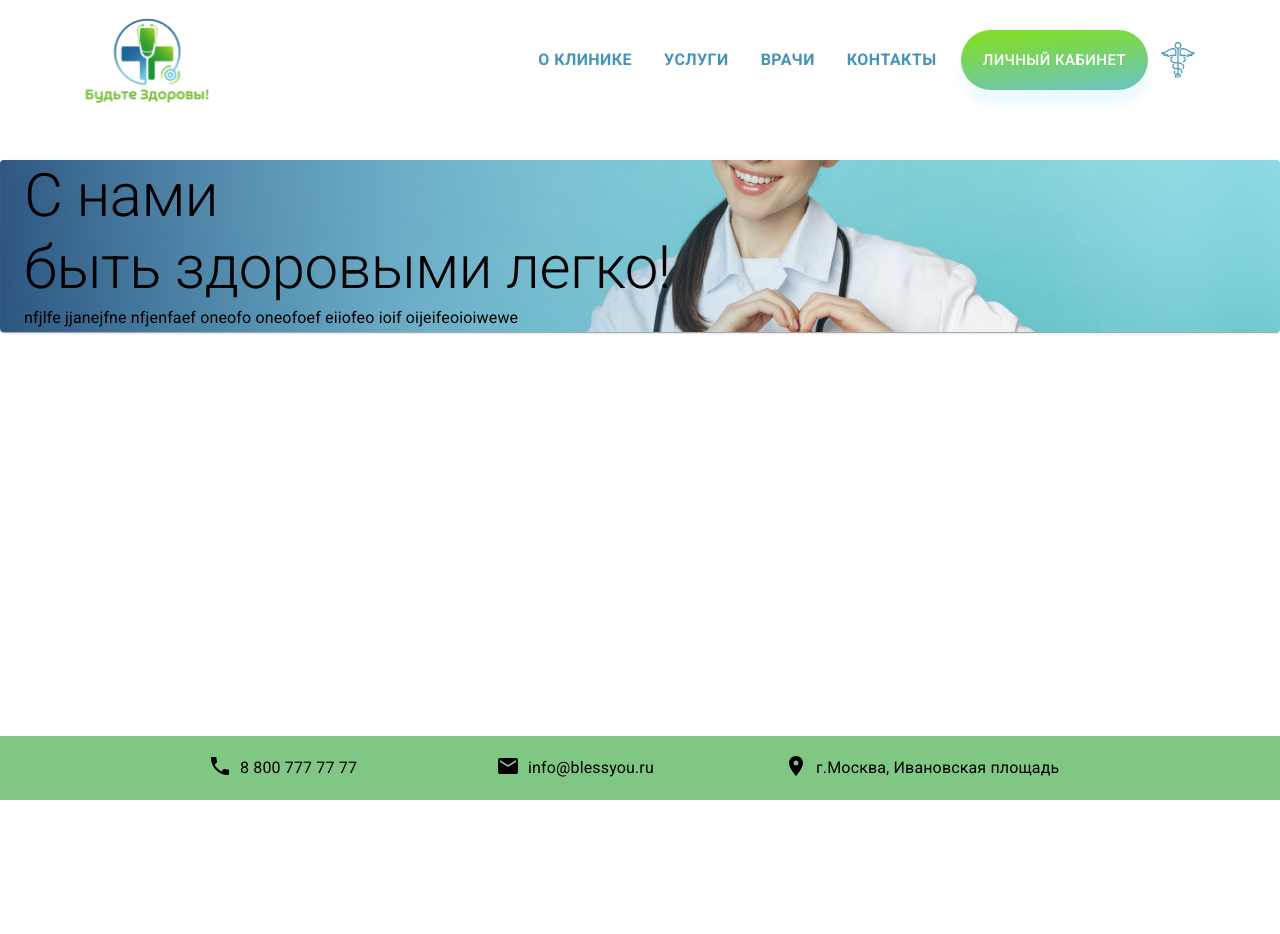
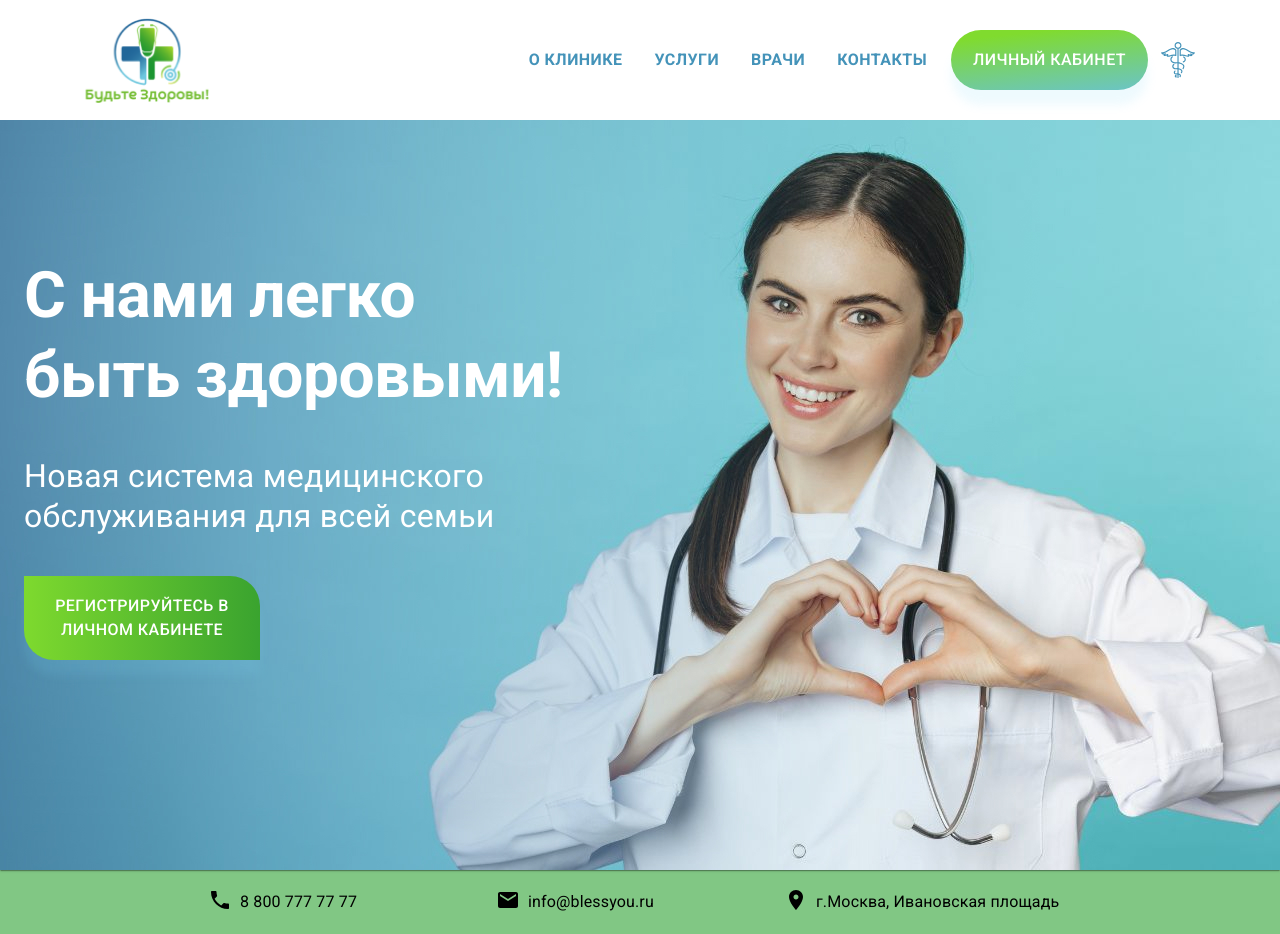
Before and after one commit to tex3700/blessyou-project, a React (Create React App) app in the folder front/: page / in a window 1280 px wide. Before the commit the page ends 800 px from the top, so only its background shows below. Built offline with nearby package versions, Linux system fonts and the light colour scheme.

Commit message:
finish mainPaper

```diff
--- a/front/src/component/footer/styles.js
+++ b/front/src/component/footer/styles.js
@@ -5,7 +5,7 @@ const useStyles = makeStyles((theme) => ({
     bottom: 0,
     left: "auto",
     right: 0,
-    position: "fixed",
+    // position: "fixed",
     width: "100%",
     backgroundColor: "#81c784",
   },
@@ -13,7 +13,7 @@ const useStyles = makeStyles((theme) => ({
   root: {
     flexFlow: 1,
     padding: theme.spacing(1),
-    marginTop: "auto",
+    // marginTop: "auto",
   },
 }));
 
--- a/front/src/component/header/styles.js
+++ b/front/src/component/header/styles.js
@@ -5,6 +5,7 @@ import enteranceDoctorsIcon from "./../../static/icons/enteranceDoctorsIcon.svg"
 
 const useStyles = makeStyles((theme) => ({
   appbar: {
+    position: "relative",
     height: "120px",
     justifyContent: "center",
     boxShadow: "none",
@@ -31,6 +32,9 @@ const useStyles = makeStyles((theme) => ({
     height: "60px",
     background: "linear-gradient(173.86deg, #80DB2E 13.23%, #68C1DA 110.72%)",
     color: "#FFFFFF",
+    fontSize: "16px",
+    lineHeight: "24px",
+    textAlign: "center",
     boxShadow: "0px 15px 10px rgba(125, 214, 246, 0.13)",
     borderRadius: "30px",
     "&:hover": {
@@ -53,6 +57,7 @@ const useStyles = makeStyles((theme) => ({
     fontSize: "16px",
     lineHeight: "24px",
     fontWeight: "600",
+    textAlign: "center",
   },
 }));
 
--- a/front/src/component/mainPage/main.jsx
+++ b/front/src/component/mainPage/main.jsx
@@ -1,4 +1,11 @@
-import { Box, Container, Paper, Typography } from "@material-ui/core";
+import {
+  Box,
+  Button,
+  Container,
+  Grid,
+  Paper,
+  Typography,
+} from "@material-ui/core";
 import React from "react";
 import useStyles from "./styles";
 import image from "./../../static/image/mainPageBunner.jpg";
@@ -7,14 +14,31 @@ const Main = () => {
   return (
     <Paper className={classes.mainPaper}>
       <Container fixed>
-        <Box className="mainBox" mt={20}>
-          <Typography variant="h2">С нами</Typography>
-          <Typography variant="h2">быть здоровыми легко!</Typography>
-          <Typography variant="subtitle1">
-            {" "}
-            nfjlfe jjanejfne nfjenfaef oneofo oneofoef eiiofeo ioif
-            oijeifeoioiwewe
-          </Typography>
+        <Box className={classes.mainBox}>
+          <Grid container className={classes.mainContentGrid}>
+            <Grid item>
+              {" "}
+              <Typography className={classes.mainTextH2} variant="h2">
+                С нами легко
+              </Typography>
+              <Typography className={classes.mainTextH2} variant="h2">
+                быть здоровыми!
+              </Typography>
+            </Grid>
+            <Grid item>
+              <Typography
+                variant="subtitle1"
+                className={classes.mainTextParagraf}
+              >
+                Новая система медицинского обслуживания для всей семьи
+              </Typography>
+            </Grid>
+            <Grid item>
+              <Button className={classes.mainRegistrationButton}>
+                Регистрируйтесь в личном кабинете
+              </Button>
+            </Grid>
+          </Grid>
         </Box>
       </Container>
     </Paper>
--- a/front/src/component/mainPage/styles.js
+++ b/front/src/component/mainPage/styles.js
@@ -5,11 +5,54 @@ const useStyles = makeStyles((theme) => ({
   mainPaper: {
     position: "relative",
     color: theme.palette.common.black,
-    marginBottom: theme.spacing(5),
+    // marginBottom: theme.spacing(5),
     backgroundImage: `url(${image})`,
     backgroundSize: "cover",
     backgroundRepeat: "no-repeat",
     backgroundPosition: "center",
+    height: "750px",
+    borderRadius: "0",
+
+    // borderColor:
+    //   " linear-gradient(90.48deg, rgba(22, 47, 98, 0.8) -1.21%, rgba(125, 214, 246, 0) 75.47%)",
+  },
+
+  mainBox: {
+    color: "#FFFFFF",
+  },
+
+  mainTextH2: {
+    fontWeight: "800",
+    fontSize: "64px",
+    lineHeight: "80px",
+  },
+
+  mainTextParagraf: {
+    width: "597px",
+    // fontWeight: "500",
+    fontSize: "32px",
+    lineHeight: "40px",
+  },
+  mainContentGrid: {
+    paddingTop: "136px",
+    flexDirection: "column",
+    gap: "40px",
+  },
+
+  mainRegistrationButton: {
+    width: "236px",
+    height: "84px",
+    color: " #FFFFFF",
+    background: "linear-gradient(270deg, #37A12F -4.12%, #80DB2E 102.94%)",
+    boxShadow: "0px 15px 10px rgba(125, 214, 246, 0.13)",
+    borderRadius: "0px 30px",
+    "&:hover": {
+      boxShadow: "none",
+    },
+    fontSize: "16px",
+    lineHeight: "24px",
+    textAlign: "center",
+    textTransform: "uppercase",
   },
 }));
 
```
